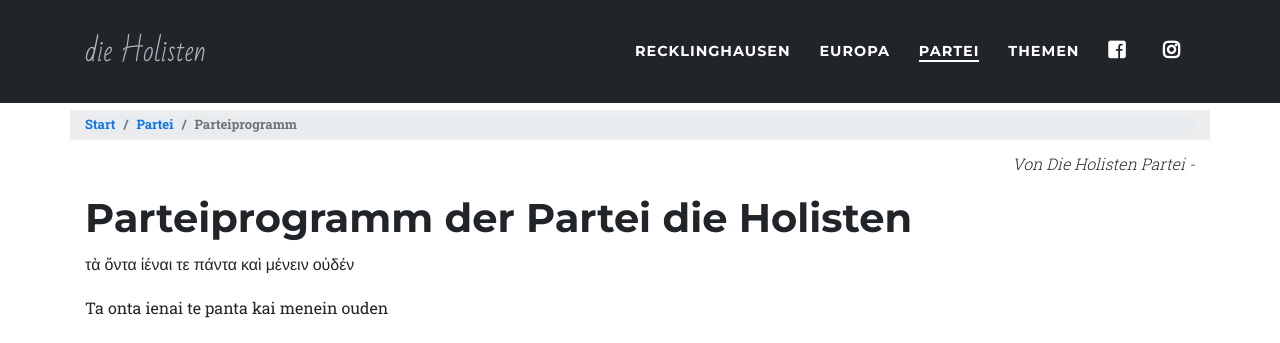
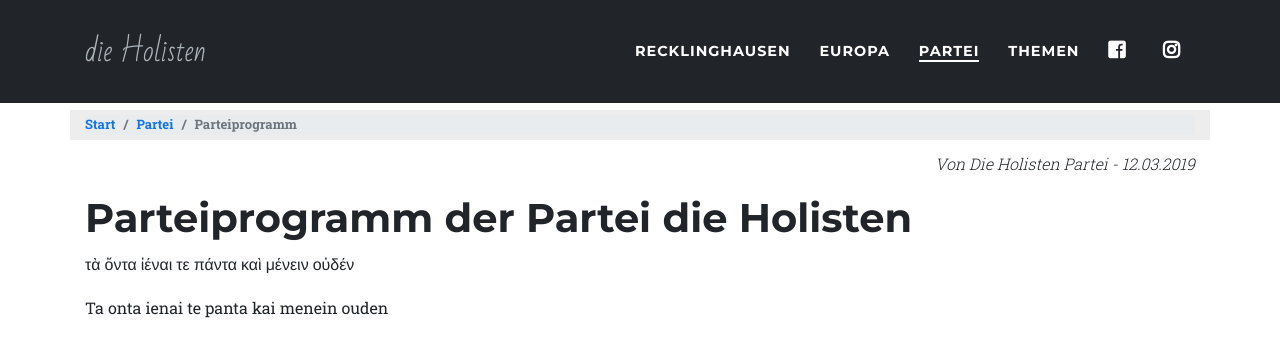
Before and after one commit to holisten/holisten.github.io, a Jekyll site: the page built from partei/programm/programm.md, in a window 1280 px wide and 900 px high. Shown: the top 343 px of the window. Built offline with Jekyll 4.4.1, drawn with Linux system fonts in a browser that asks for light colours; some web fonts are replaced; comment, search, counter and statistics services are not loaded.

Commit message:
Update from Forestry.io m.fluechter@web.de updated partei/programm/programm.md

```diff
--- a/partei/programm/programm.md
+++ b/partei/programm/programm.md
@@ -11,7 +11,7 @@ tags:
 layout: posts
 parent: partei
 permalink: "/partei/programm/"
-date: ''
+date: 12.03.2019
 author: Die Holisten Partei
 
 ---
```
